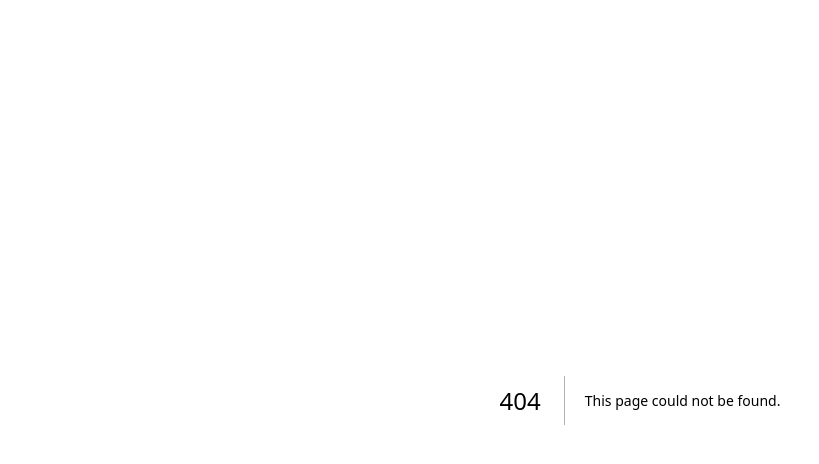
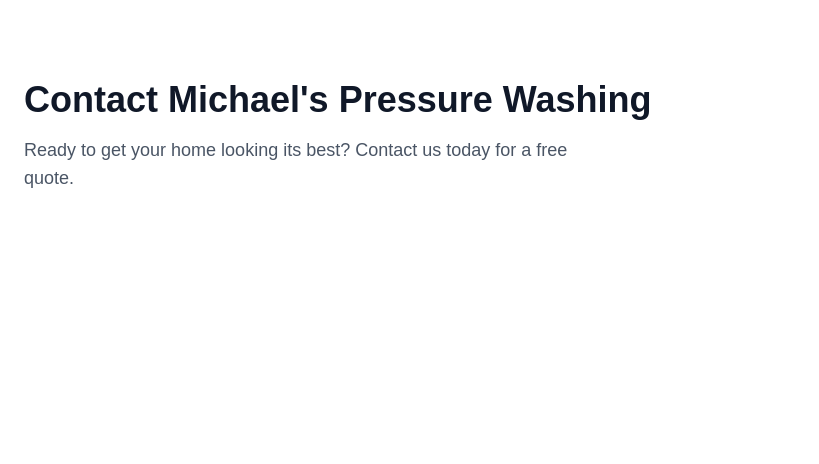
Before and after one commit to projectvibe4200-cmd/michaels-pressure-washing, a Next.js app: page /contact in a window 1280 px wide. Before the commit this address had no page. Shown: the top 464 px of the page, without its empty margins (0-819 px from the left). Built offline with nearby package versions, Linux system fonts and the light colour scheme.

Commit message:
Day 4 Complete

```diff
--- /dev/null
+++ b/app/contact/page.tsx
@@ -0,0 +1,14 @@
+export default function Contact() {
+  return (
+    <main className="min-h-screen bg-grey-100 px-6 py-20">
+      <h1 className="text-4xl font-bold text-gray-900">
+        Contact Michael's Pressure Washing
+      </h1>
+
+      <p className="mt-4 max-w-xl text-lg text-gray-600">
+        Ready to get your home looking its best? Contact us today for a free
+        quote.
+      </p>
+    </main>
+  );
+}
```
